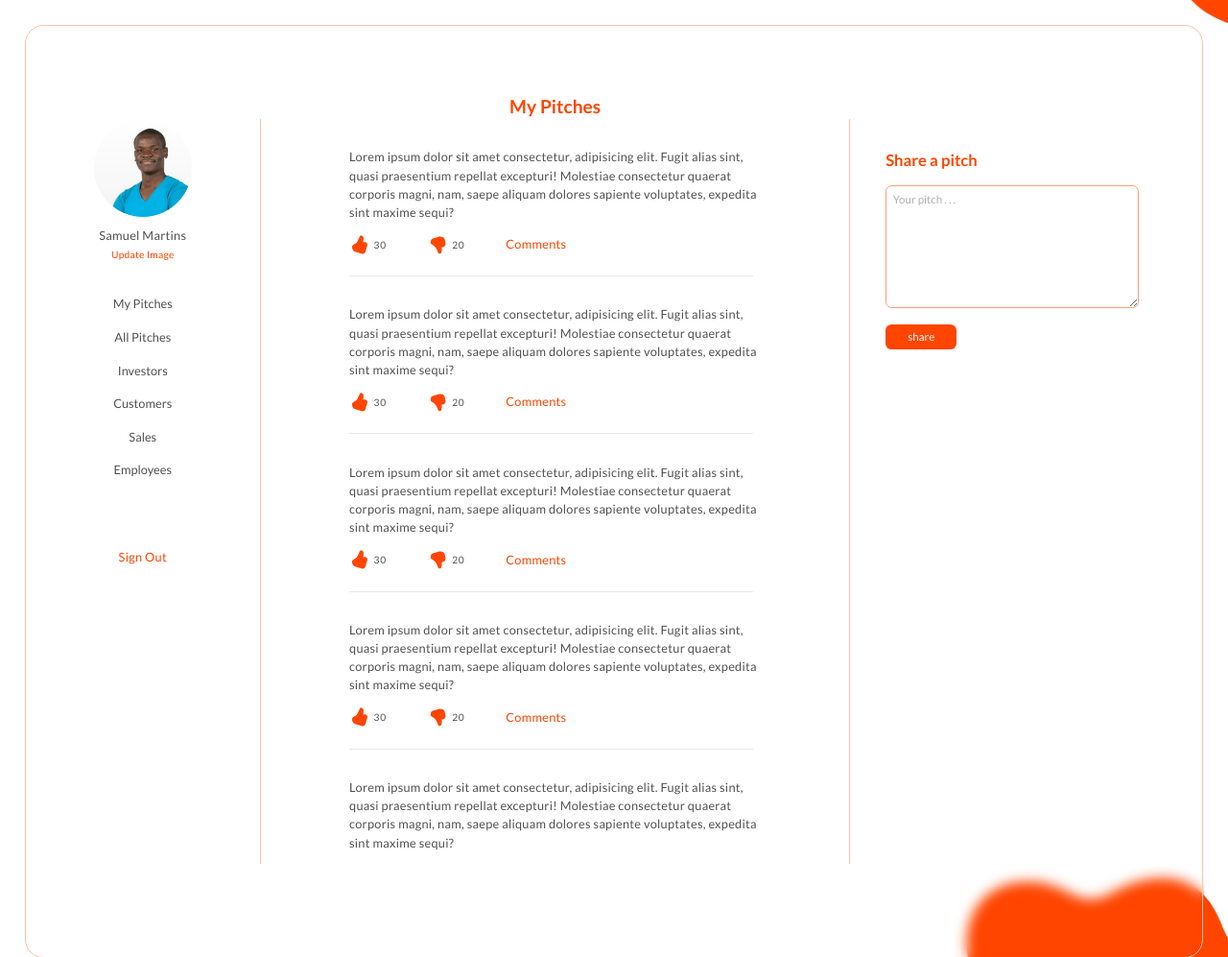
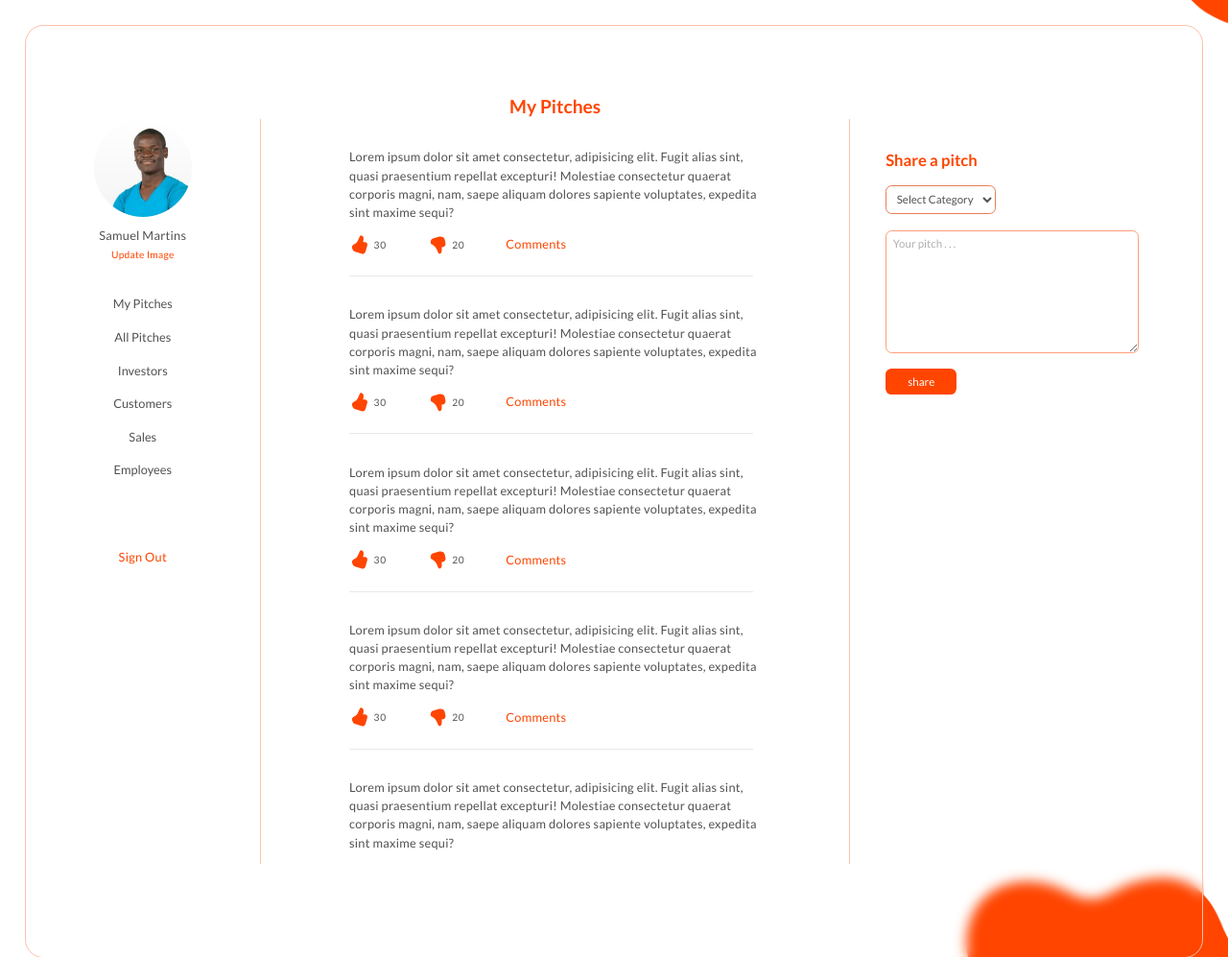
Before and after one commit to thesmartcoder7/crowdpitch, a Flask app: page /user in a window 1280 px wide. Shown: the top 997 px of the page at 96% size. Run offline with Flask 2, Linux system fonts and the light colour scheme.

Commit message:
style: structure and style the pitch creation form

```diff
--- a/config.py
+++ b/config.py
@@ -3,7 +3,3 @@ from dotenv import load_dotenv, find_dotenv
 
 class Config():
     DEBUG = os.getenv('DEBUG')
-
-
-
-print(Config.DEBUG)
--- a/main/static/css/user.css
+++ b/main/static/css/user.css
@@ -387,6 +387,16 @@ main {
   justify-content: flex-start;
 }
 
+#share-pitch form select {
+  outline: none;
+  border-color: #e77d56;
+  background-color: transparent;
+  border-radius: 0.5vw;
+  font-size: 0.9vw;
+  padding: 2%;
+  margin-bottom: 5%;
+}
+
 #share-pitch form textarea {
   width: 80%;
   height: 10vw;
--- a/main/templates/user.html
+++ b/main/templates/user.html
@@ -1974,6 +1974,13 @@
       <section id="share-pitch">
         <h3>Share a pitch</h3>
         <form action="" id="pitch-form">
+          <select id="pitch-category" name="category">
+            <option value="" selected>Select Category</option>
+            <option value="investors">Investors</option>
+            <option value="customers">Customers</option>
+            <option value="sales">Sales</option>
+            <option value="employees">Employee</option>
+          </select>
           <textarea
             name="pitch-form"
             id="pitch-form"
```
